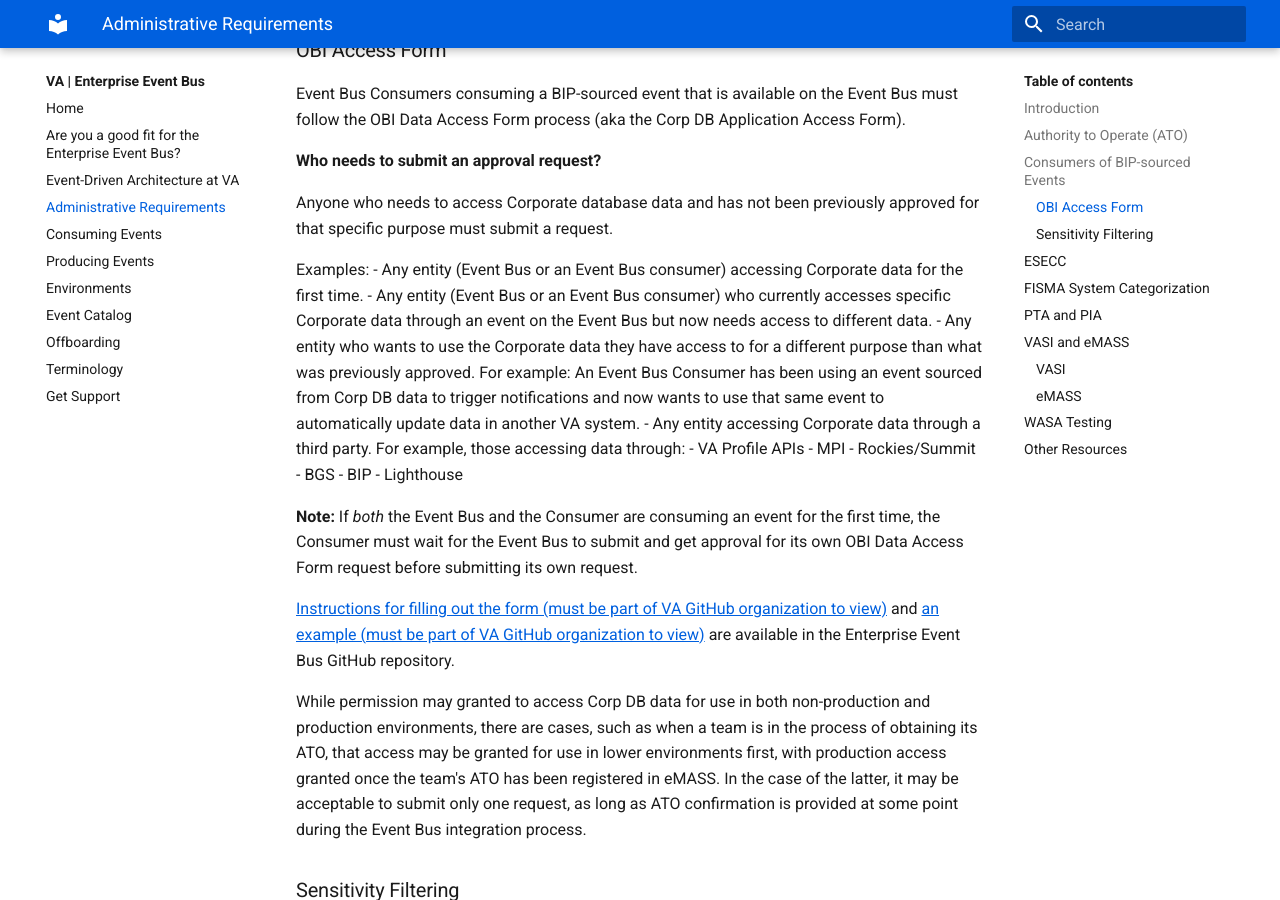
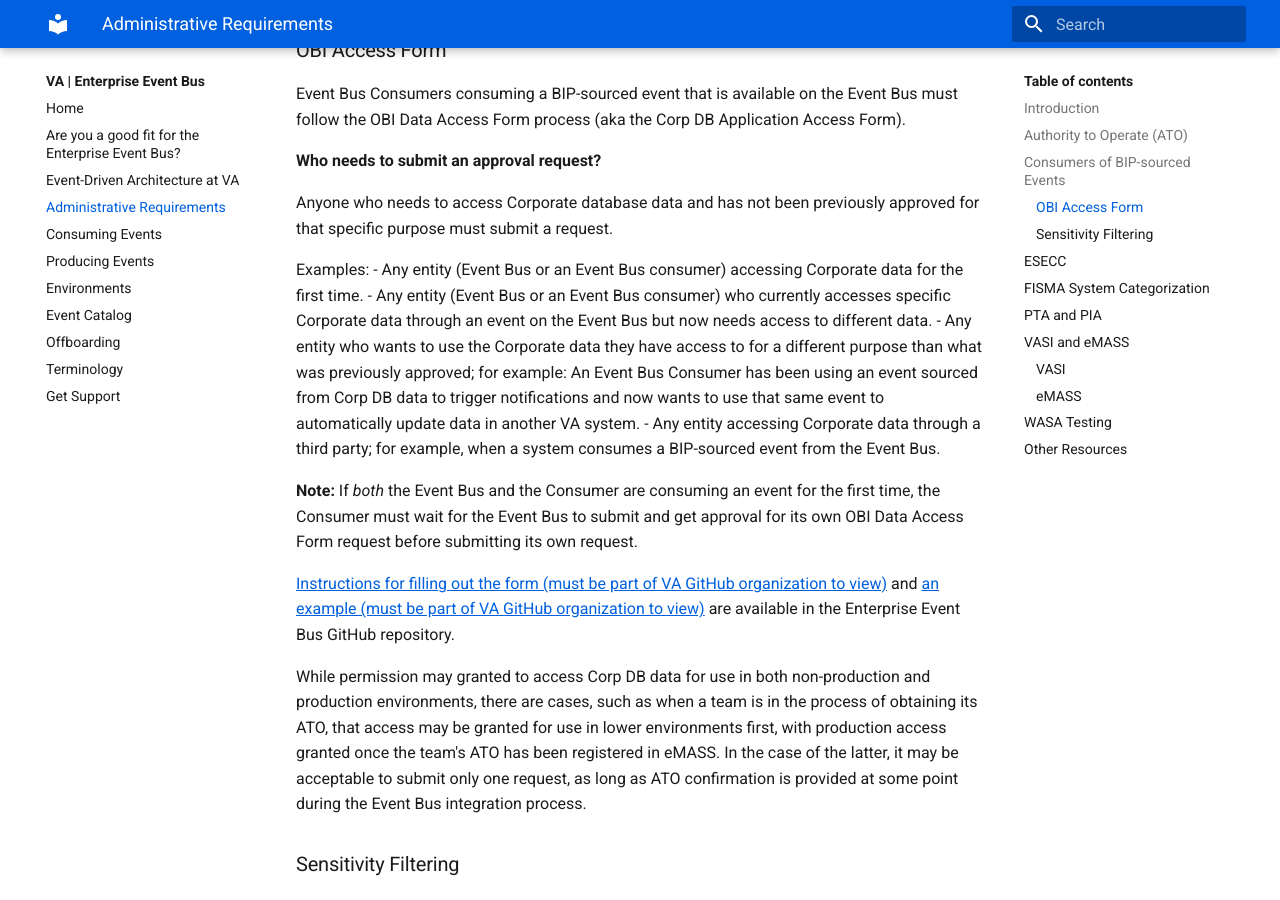
Before and after one commit to department-of-veterans-affairs/ves-event-bus-developer-portal, an MkDocs documentation site: the page built from docs/administrative-requirements.md, in a window 1280 px wide and 900 px high, scrolled down 1310 px. Built offline with MkDocs 1.6.1 and Material for MkDocs 9.7.7, drawn with Linux system fonts in a browser that asks for light colours.

Commit message:
Update administrative-requirements.md

```diff
--- a/docs/administrative-requirements.md
+++ b/docs/administrative-requirements.md
@@ -52,14 +52,8 @@
 Examples:
 - Any entity (Event Bus or an Event Bus consumer) accessing Corporate data for the first time.
 - Any entity (Event Bus or an Event Bus consumer) who currently accesses specific Corporate data through an event on the Event Bus but now needs access to different data.
-- Any entity who wants to use the Corporate data they have access to for a different purpose than what was previously approved. For example: An Event Bus Consumer has been using an event sourced from Corp DB data to trigger notifications and now wants to use that same event to automatically update data in another VA system.
-- Any entity accessing Corporate data through a third party. For example, those accessing data through:
-  - VA Profile APIs
-  - MPI
-  - Rockies/Summit
-  - BGS
-  - BIP
-  - Lighthouse
+- Any entity who wants to use the Corporate data they have access to for a different purpose than what was previously approved; for example: An Event Bus Consumer has been using an event sourced from Corp DB data to trigger notifications and now wants to use that same event to automatically update data in another VA system.
+- Any entity accessing Corporate data through a third party; for example, when a system consumes a BIP-sourced event from the Event Bus.
 
 **Note:** If _both_ the Event Bus and the Consumer are consuming an event for the first time, the Consumer must wait for the Event Bus to submit and get approval for its own OBI Data Access Form request before submitting its own request.
 
```
